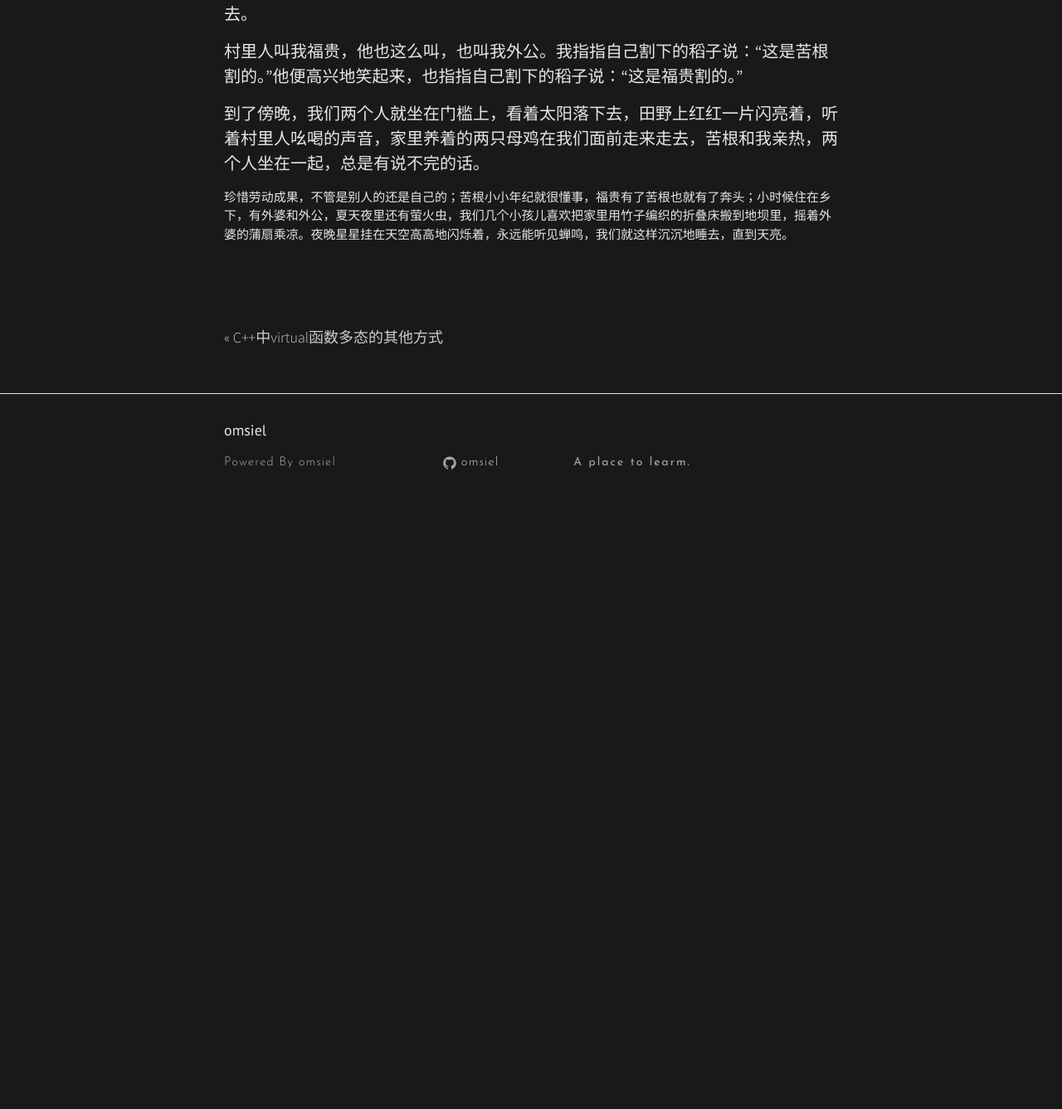
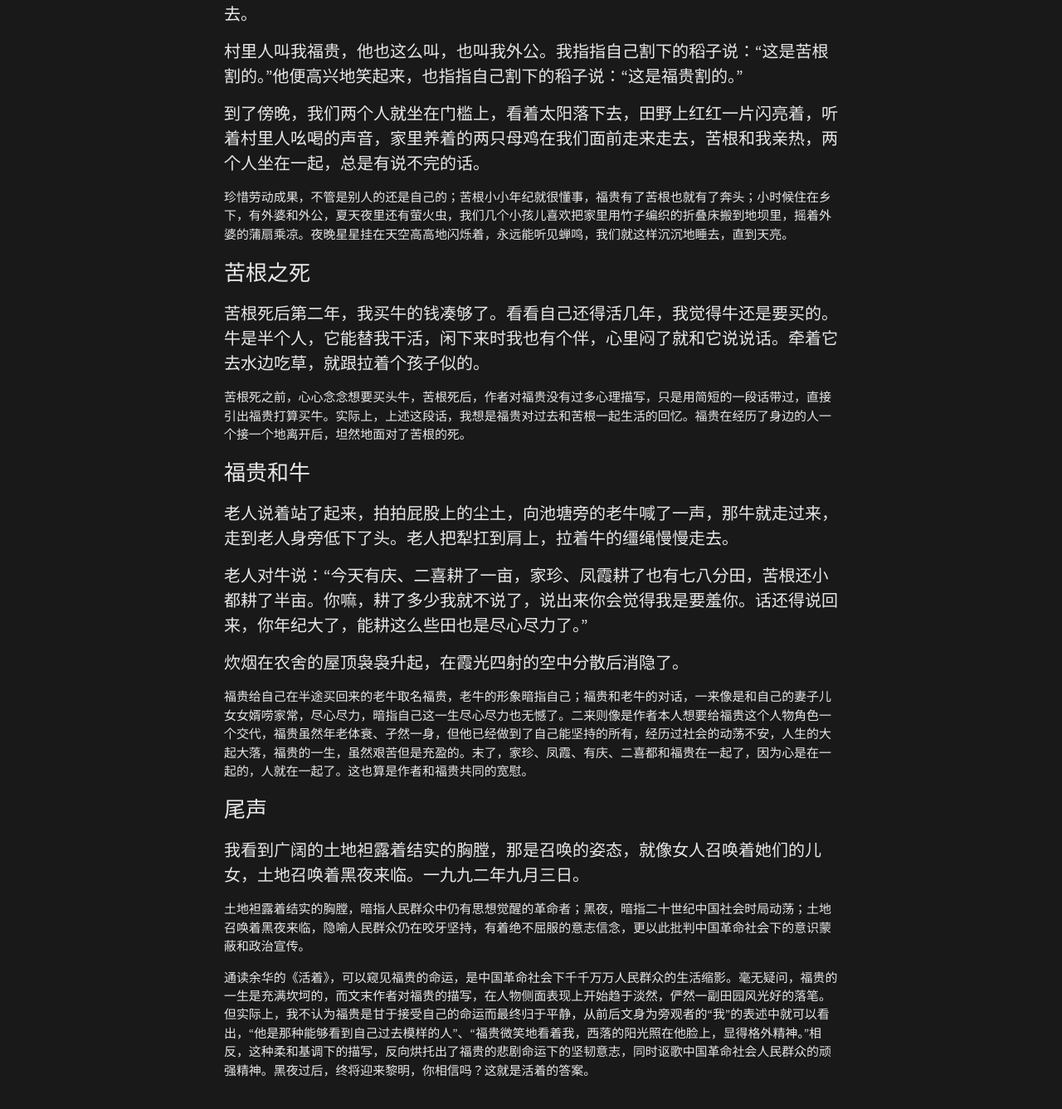
Before and after one commit to omsiel/omsiel.github.io, a Jekyll site: the page built from _posts/2019-05-18-活着.md, in a window 1280 px wide and 1400 px high, scrolled down 5285 px. Shown: the top 1337 px of the window at 83% size. Built offline with Jekyll 4.4.1, drawn with Linux system fonts in a browser that asks for light colours; nearby versions of some CDN libraries; before the commit the page ends 5915 px from its top, so only the background shows below that.

Commit message:
修改文章

```diff
--- a/_posts/2019-05-18-活着.md
+++ b/_posts/2019-05-18-活着.md
@@ -146,3 +146,27 @@ categories: note
 #### 到了傍晚，我们两个人就坐在门槛上，看着太阳落下去，田野上红红一片闪亮着，听着村里人吆喝的声音，家里养着的两只母鸡在我们面前走来走去，苦根和我亲热，两个人坐在一起，总是有说不完的话。
 
 ##### 珍惜劳动成果，不管是别人的还是自己的；苦根小小年纪就很懂事，福贵有了苦根也就有了奔头；小时候住在乡下，有外婆和外公，夏天夜里还有萤火虫，我们几个小孩儿喜欢把家里用竹子编织的折叠床搬到地坝里，摇着外婆的蒲扇乘凉。夜晚星星挂在天空高高地闪烁着，永远能听见蝉鸣，我们就这样沉沉地睡去，直到天亮。
+
+### 苦根之死
+
+#### 苦根死后第二年，我买牛的钱凑够了。看看自己还得活几年，我觉得牛还是要买的。牛是半个人，它能替我干活，闲下来时我也有个伴，心里闷了就和它说说话。牵着它去水边吃草，就跟拉着个孩子似的。
+
+##### 苦根死之前，心心念念想要买头牛，苦根死后，作者对福贵没有过多心理描写，只是用简短的一段话带过，直接引出福贵打算买牛。实际上，上述这段话，我想是福贵对过去和苦根一起生活的回忆。福贵在经历了身边的人一个接一个地离开后，坦然地面对了苦根的死。
+
+### 福贵和牛
+
+#### 老人说着站了起来，拍拍屁股上的尘土，向池塘旁的老牛喊了一声，那牛就走过来，走到老人身旁低下了头。老人把犁扛到肩上，拉着牛的缰绳慢慢走去。
+
+#### 老人对牛说：“今天有庆、二喜耕了一亩，家珍、凤霞耕了也有七八分田，苦根还小都耕了半亩。你嘛，耕了多少我就不说了，说出来你会觉得我是要羞你。话还得说回来，你年纪大了，能耕这么些田也是尽心尽力了。”
+
+#### 炊烟在农舍的屋顶袅袅升起，在霞光四射的空中分散后消隐了。
+
+##### 福贵给自己在半途买回来的老牛取名福贵，老牛的形象暗指自己；福贵和老牛的对话，一来像是和自己的妻子儿女女婿唠家常，尽心尽力，暗指自己这一生尽心尽力也无憾了。二来则像是作者本人想要给福贵这个人物角色一个交代，福贵虽然年老体衰、孑然一身，但他已经做到了自己能坚持的所有，经历过社会的动荡不安，人生的大起大落，福贵的一生，虽然艰苦但是充盈的。末了，家珍、凤霞、有庆、二喜都和福贵在一起了，因为心是在一起的，人就在一起了。这也算是作者和福贵共同的宽慰。
+
+### 尾声
+
+#### 我看到广阔的土地袒露着结实的胸膛，那是召唤的姿态，就像女人召唤着她们的儿女，土地召唤着黑夜来临。一九九二年九月三日。
+
+##### 土地袒露着结实的胸膛，暗指人民群众中仍有思想觉醒的革命者；黑夜，暗指二十世纪中国社会时局动荡；土地召唤着黑夜来临，隐喻人民群众仍在咬牙坚持，有着绝不屈服的意志信念，更以此批判中国革命社会下的意识蒙蔽和政治宣传。
+
+##### 通读余华的《活着》，可以窥见福贵的命运，是中国革命社会下千千万万人民群众的生活缩影。毫无疑问，福贵的一生是充满坎坷的，而文末作者对福贵的描写，在人物侧面表现上开始趋于淡然，俨然一副田园风光好的落笔。但实际上，我不认为福贵是甘于接受自己的命运而最终归于平静，从前后文身为旁观者的“我”的表述中就可以看出，“他是那种能够看到自己过去模样的人”、“福贵微笑地看着我，西落的阳光照在他脸上，显得格外精神。”相反，这种柔和基调下的描写，反向烘托出了福贵的悲剧命运下的坚韧意志，同时讴歌中国革命社会人民群众的顽强精神。黑夜过后，终将迎来黎明，你相信吗？这就是活着的答案。
```
